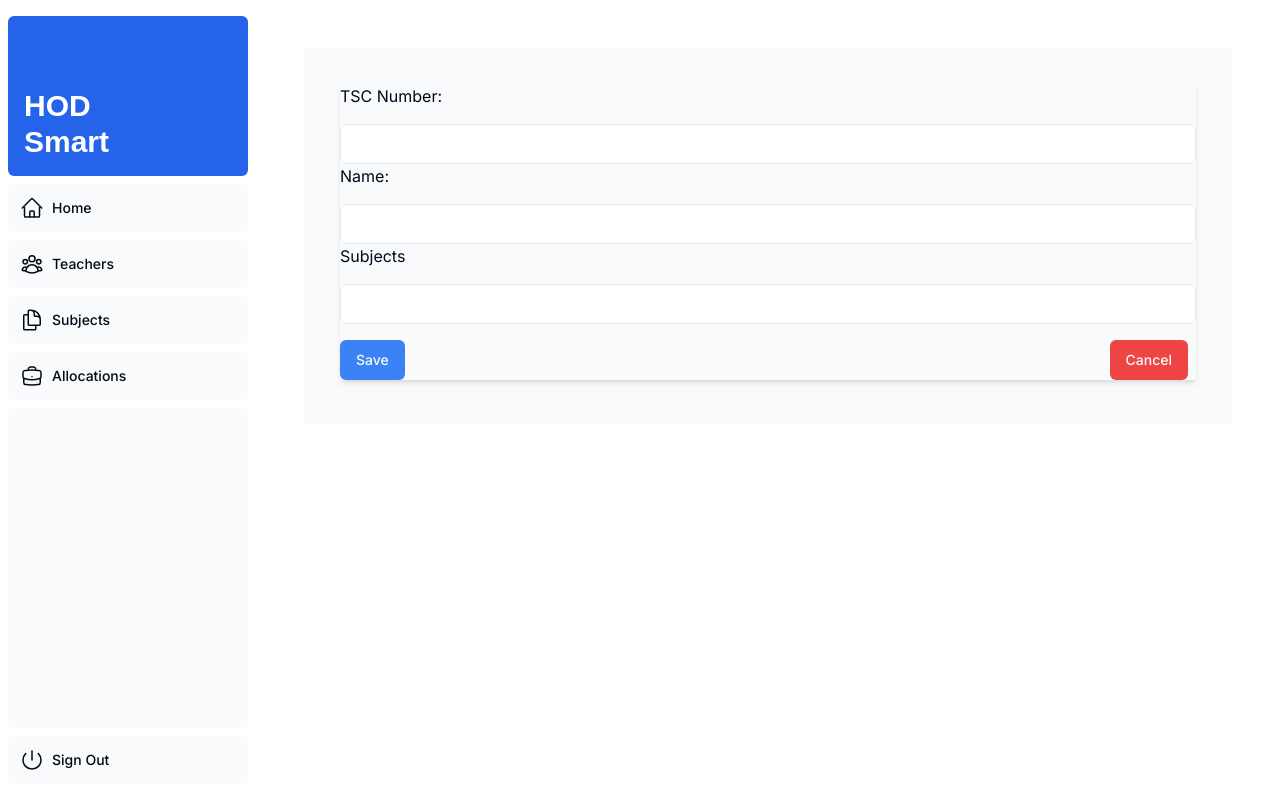
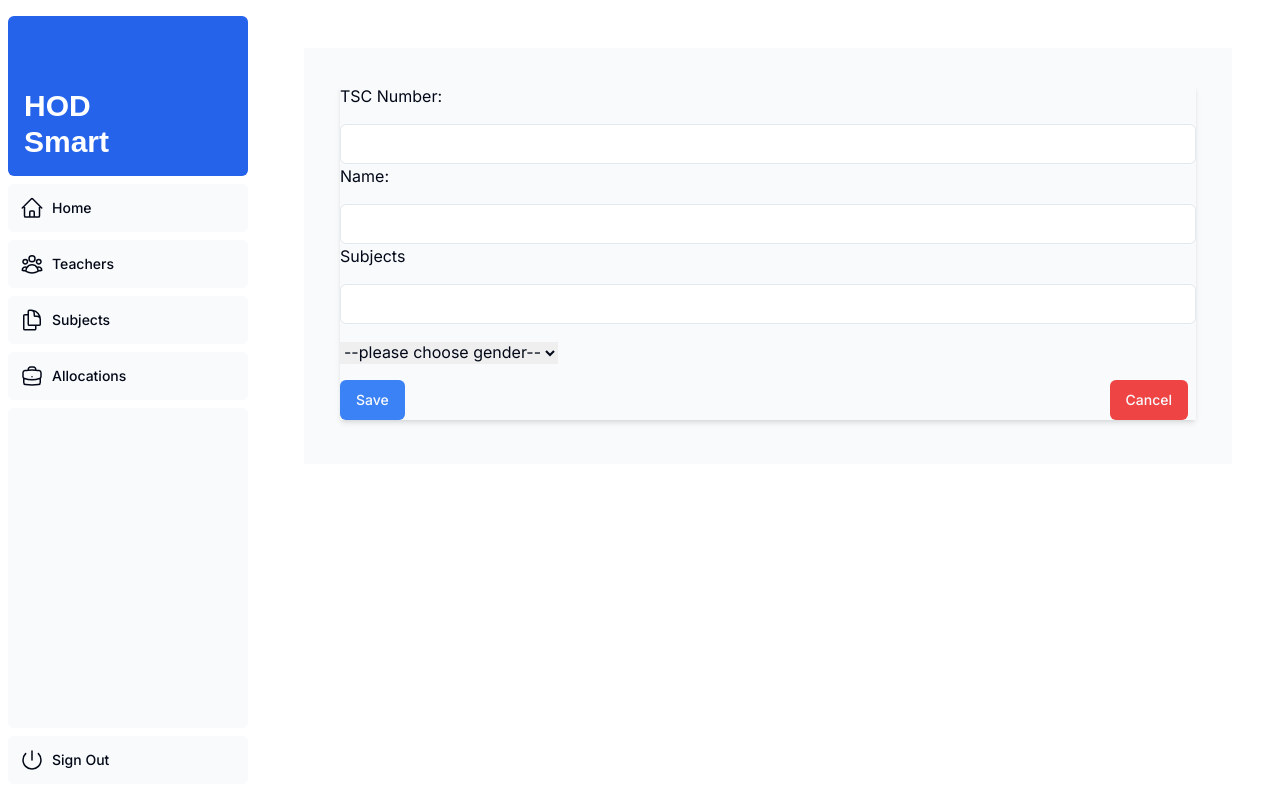
Before and after one commit to matthewkuria/hodsmart, a Next.js app: page /dashboard/teachers/add-teacher in a window 1280 px wide. Built offline with nearby package versions, Linux system fonts and the light colour scheme; a web font is replaced by a local one.

Commit message:
Add gender to the react form

```diff
--- a/app/ui/teachers/create-teacher-form.tsx
+++ b/app/ui/teachers/create-teacher-form.tsx
@@ -24,6 +24,7 @@ const formSchema = z.object({
     tscNumber:  z.string().min(2).max(50),
     fullName:  z.string().min(2),
     subjects:  z.string().min(2).max(50),
+    gender: z.string()
 
 })
 async function addDataToFireStore(tscNumber: any, fullName: any, subjects: any) {
@@ -31,7 +32,8 @@ async function addDataToFireStore(tscNumber: any, fullName: any, subjects: any)
     const docRef = await addDoc(collection(db, "teachers"), {
       tscNumber: tscNumber,
       fullName: fullName,
-      subjects: subjects
+      subjects: subjects,
+      gender:gender
     });
     console.log("Data written succesfully with ID:", docRef.id);
     return true;
@@ -52,7 +54,8 @@ export function CreateTeacherForm() {
     defaultValues: {
       tscNumber: "",
       fullName: "",
-      subjects:""
+      subjects: "",
+      gender:""
     },
   })
   const handleSubmit = async (e:any) => {
@@ -96,6 +99,14 @@ export function CreateTeacherForm() {
           onChange={(e) => setsubjects(e.target.value)}
           required
           />
+          <div className="w-full">
+              <Label htmlFor="gender"></Label>
+            <select id="gender">
+              <option value="" selected>--please choose gender--</option>
+              <option value="male" >Male</option>
+              <option value="female">Female</option>
+            </select>
+          </div>
 
         <Button type="submit">Save</Button>
         </form>
```
